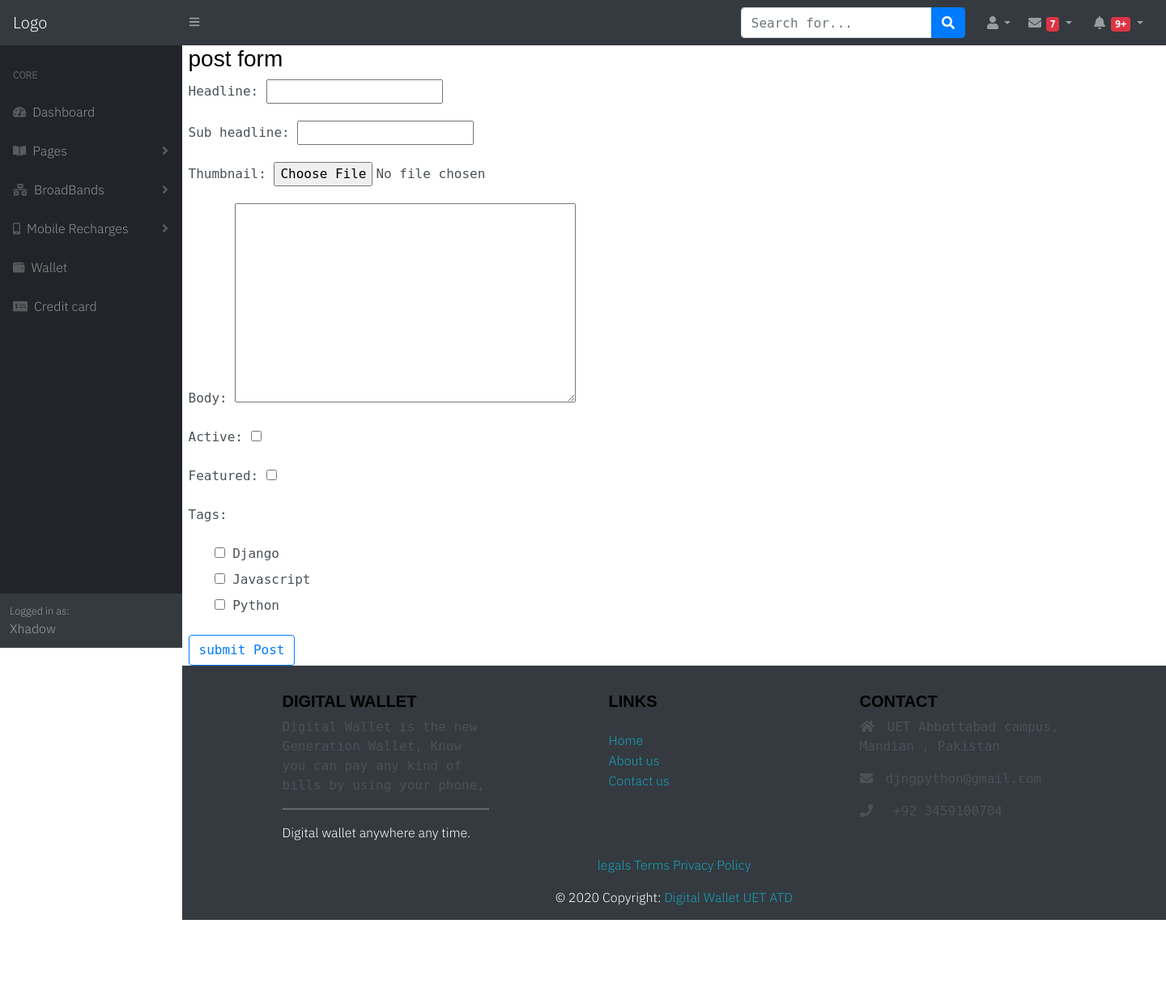
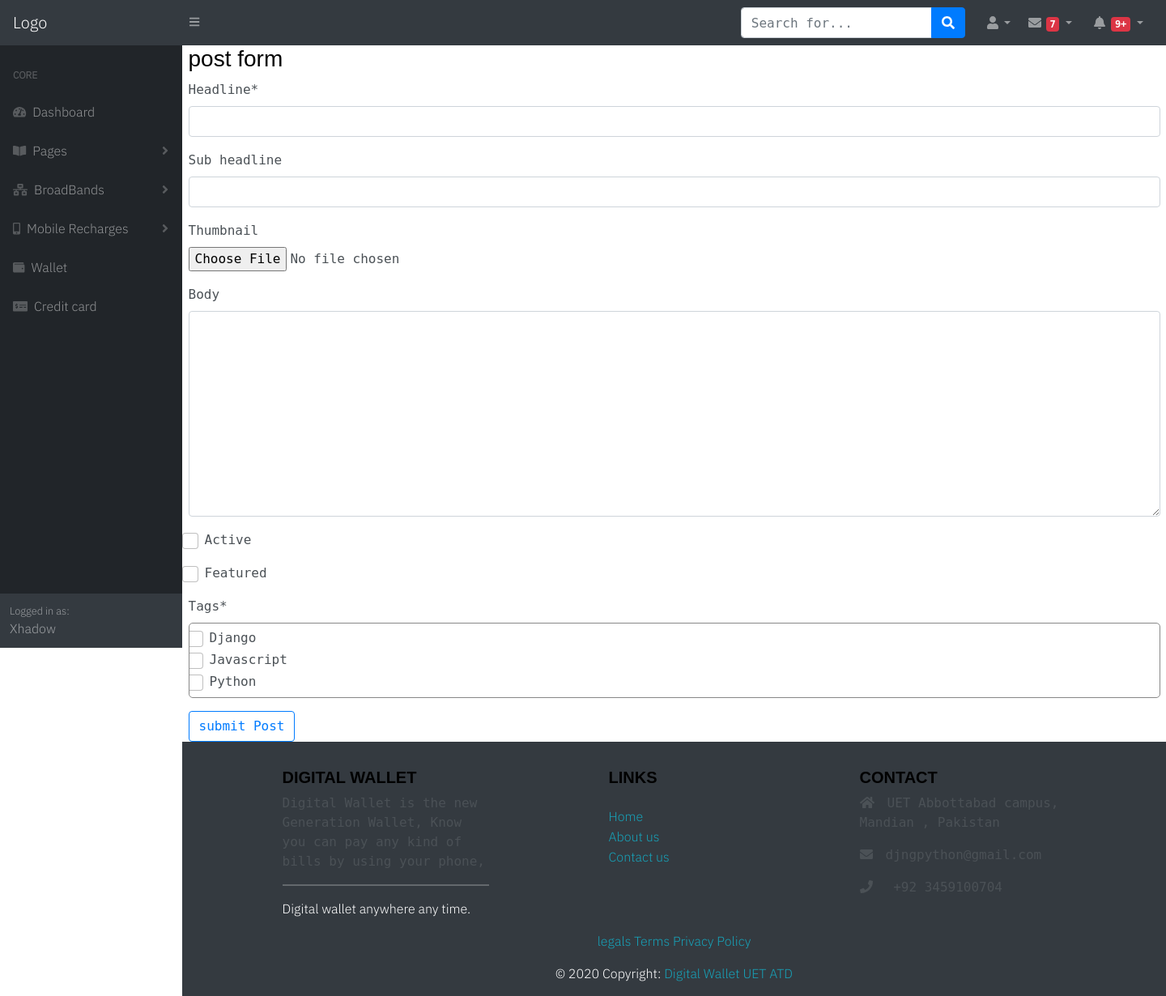
Before and after one commit to HarisAhmad43/eWallet, a Django app: page /create_post/ in a window 1440 px wide. Shown: the whole page at 81% size. Before the commit the page ends 1136 px from the top, so only its background shows below. Run offline with Django 3.2, Linux system fonts and the light colour scheme; a user stored in the database is signed in; data comes from the database, SQL or seed files in the repository; some libraries are stand-ins or nearby versions.

Commit message:
crspy_form added know working on search form by django_filters

```diff
--- a/eWallet/portfolio/templates/portfolio/post_form.html
+++ b/eWallet/portfolio/templates/portfolio/post_form.html
@@ -1,19 +1,28 @@
 {% extends 'wallet/main.html' %}
 {% load static %}
+{% load crispy_forms_tags %}
 
 {% block title %}
 <title>Post Form</title>
 {% endblock title%}
 
 {% block content %}
-
+<style type="text/css">
+    #div_id_tags > div{
+        max-height: 100px;
+        overflow-y: scroll;
+        border: 1px solid #888;
+        padding: 5px;
+        border-radius: 5px;
+    }
+</style>
 
 <div class="main-container">
     <h3>post form</h3>
 
     <form action="" method="POST" enctype="multipart/form-data">
         {% csrf_token %}
-        {{form.as_p}}
+        {{form|crispy}}
         <input class="btn btn-outline-primary" type="submit" value="submit Post">
 
     </form>
```
Also changed, not shown: eWallet/eWallet/settings.py (+5 -3 lines).
